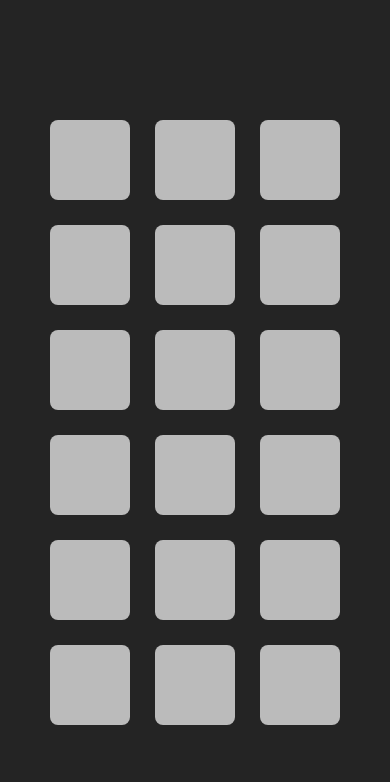
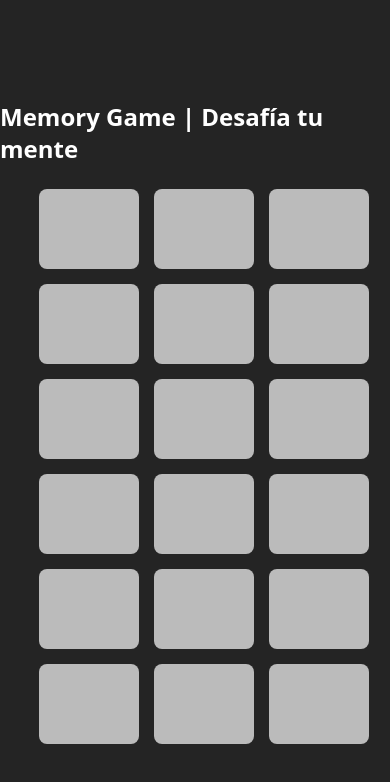
Before and after one commit to LoganNDE/EjerciciosReact, a React (Vite) app in the folder 05-memory-game/: page / in a window 390 px wide. Shown: the top 782 px of the page. Built offline with nearby package versions, Linux system fonts and the light colour scheme.

Commit message:
MemomryGame | Responsive mobile

```diff
--- a/05-memory-game/package.json
+++ b/05-memory-game/package.json
@@ -10,9 +10,11 @@
     "preview": "vite preview"
   },
   "dependencies": {
+    "@tailwindcss/vite": "^4.1.8",
     "js-confetti": "^0.12.0",
     "react": "^19.1.0",
-    "react-dom": "^19.1.0"
+    "react-dom": "^19.1.0",
+    "tailwindcss": "^4.1.8"
   },
   "devDependencies": {
     "@eslint/js": "^9.25.0",
--- a/05-memory-game/src/App.css
+++ b/05-memory-game/src/App.css
@@ -6,7 +6,7 @@ body{
 }
 
 .board{
-  width: 100%;
+  width: 800px;
   display: grid;
   grid-template-columns: repeat(6, 1fr);
   gap: 40px;
@@ -15,7 +15,9 @@ body{
 
 @media(max-width: 768px){
   .board{
+      width: 80%;
       grid-template-columns: repeat(3, 1fr);
-      gap: 25px;
+      gap: 15px;
+      justify-items: center;
   }
 }
--- a/05-memory-game/src/App.jsx
+++ b/05-memory-game/src/App.jsx
@@ -121,6 +121,7 @@ function App() {
 
   return (
     <>
+      <h1 className="text-2xl font-bold text-white mb-6 md:text-4xl md:mb-12">Memory Game | Desafía tu mente</h1>
       <div className="board">
           {cards.map((card, index) => {
             return(
--- a/05-memory-game/src/components/Card.css
+++ b/05-memory-game/src/components/Card.css
@@ -56,7 +56,7 @@
 
 @media(max-width: 768px){
     .flip-card{
-        width: 80px;
+        width: 100px;
         height: 80px;
     }
 }
--- a/05-memory-game/src/index.css
+++ b/05-memory-game/src/index.css
@@ -1,69 +1,10 @@
-:root {
-  font-family: system-ui, Avenir, Helvetica, Arial, sans-serif;
-  line-height: 1.5;
-  font-weight: 400;
-  color-scheme: light dark;
-  color: rgba(255, 255, 255, 0.87);
-  background-color: #242424;
-  width: 100%;
+@import "tailwindcss";
 
-  font-synthesis: none;
-  text-rendering: optimizeLegibility;
-  -webkit-font-smoothing: antialiased;
-  -moz-osx-font-smoothing: grayscale;
-}
-
-a {
-  font-weight: 500;
-  color: #646cff;
-  text-decoration: inherit;
-}
-a:hover {
-  color: #535bf2;
-}
-
-body {
-  margin: 0;
+#root{
+  height: 100vh;
   width: 100%;
   display: flex;
-  place-items: center;
-  min-width: 320px;
-  min-height: 100vh;
+  justify-content: center;
+  flex-direction: column;
+  align-items: center;
 }
-
-h1 {
-  font-size: 3.2em;
-  line-height: 1.1;
-}
-
-button {
-  border-radius: 8px;
-  border: 1px solid transparent;
-  padding: 0.6em 1.2em;
-  font-size: 1em;
-  font-weight: 500;
-  font-family: inherit;
-  background-color: #1a1a1a;
-  cursor: pointer;
-  transition: border-color 0.25s;
-}
-button:hover {
-  border-color: #646cff;
-}
-button:focus,
-button:focus-visible {
-  outline: 4px auto -webkit-focus-ring-color;
-}
-
-@media (prefers-color-scheme: light) {
-  :root {
-    color: #213547;
-    background-color: #ffffff;
-  }
-  a:hover {
-    color: #747bff;
-  }
-  button {
-    background-color: #f9f9f9;
-  }
-}
--- a/05-memory-game/vite.config.js
+++ b/05-memory-game/vite.config.js
@@ -1,7 +1,8 @@
 import { defineConfig } from 'vite'
 import react from '@vitejs/plugin-react-swc'
+import tailwindcss from '@tailwindcss/vite'
 
 // https://vite.dev/config/
 export default defineConfig({
-  plugins: [react()],
+  plugins: [react(), tailwindcss()],
 })
```
Also changed, not shown: 1 other file (tests, documents, lock files or other folders).
